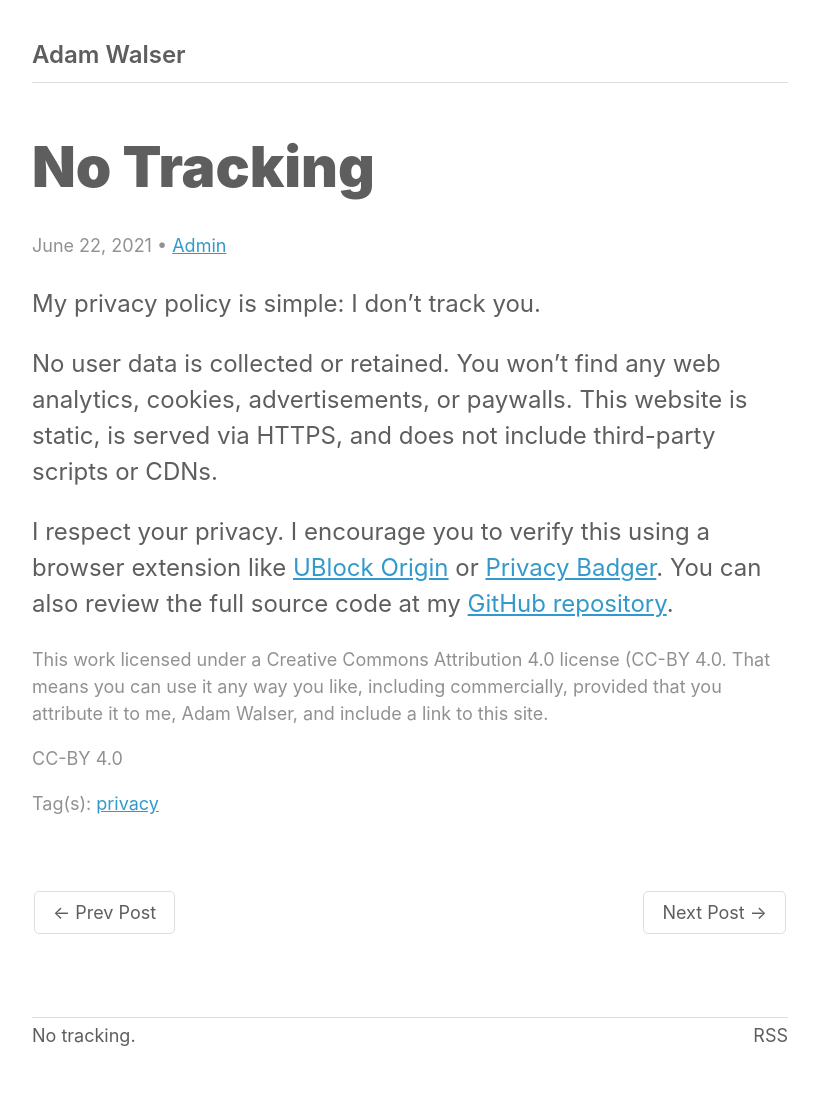
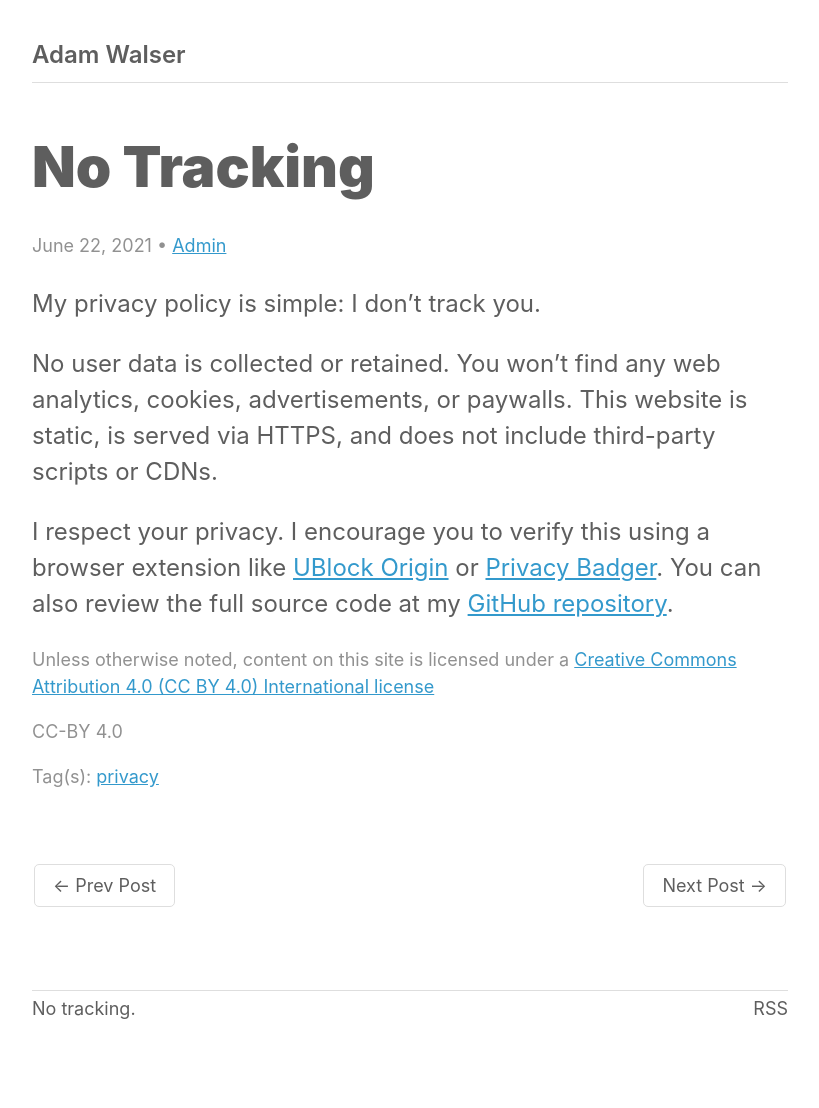
Before and after one commit to ajpwalser/ajpwalser.github.io, a Jekyll site: the page built from _posts/2021-06-22-no-tracking.md, in a window 1280 px wide. Shown: the whole page, without its empty margins (230-1049 px from the left). Built offline with Jekyll 4.4.1, drawn with Linux system fonts in a browser that asks for light colours; some web fonts are replaced; after the commit the page ends 1081 px from its top, so only the background shows below that.

Commit message:
Update cc.html

```diff
--- a/_includes/cc.html
+++ b/_includes/cc.html
@@ -1 +1 @@
-<p class="cc">This work licensed under a Creative Commons Attribution 4.0 license (CC-BY 4.0. That means you can use it any way you like, including commercially, provided that you attribute it to me, Adam Walser, and include a link to this site.</p>
+<p class="cc">Unless otherwise noted, content on this site is licensed under a <a href="https://creativecommons.org/licenses/by/4.0/">Creative Commons Attribution 4.0 (CC BY 4.0) International license</a></p>
```
